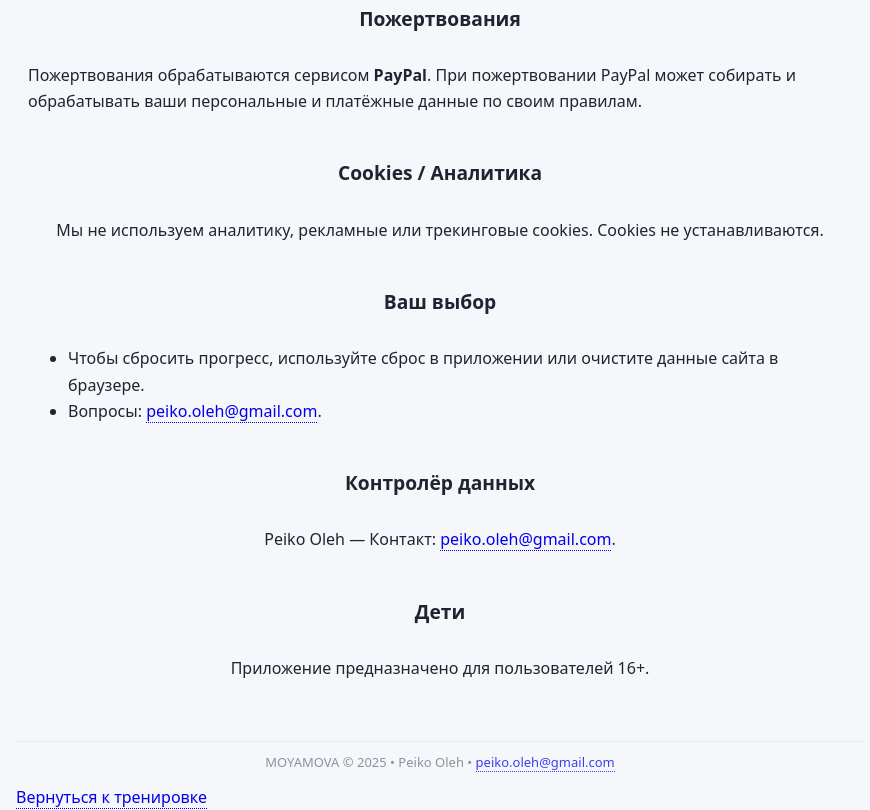
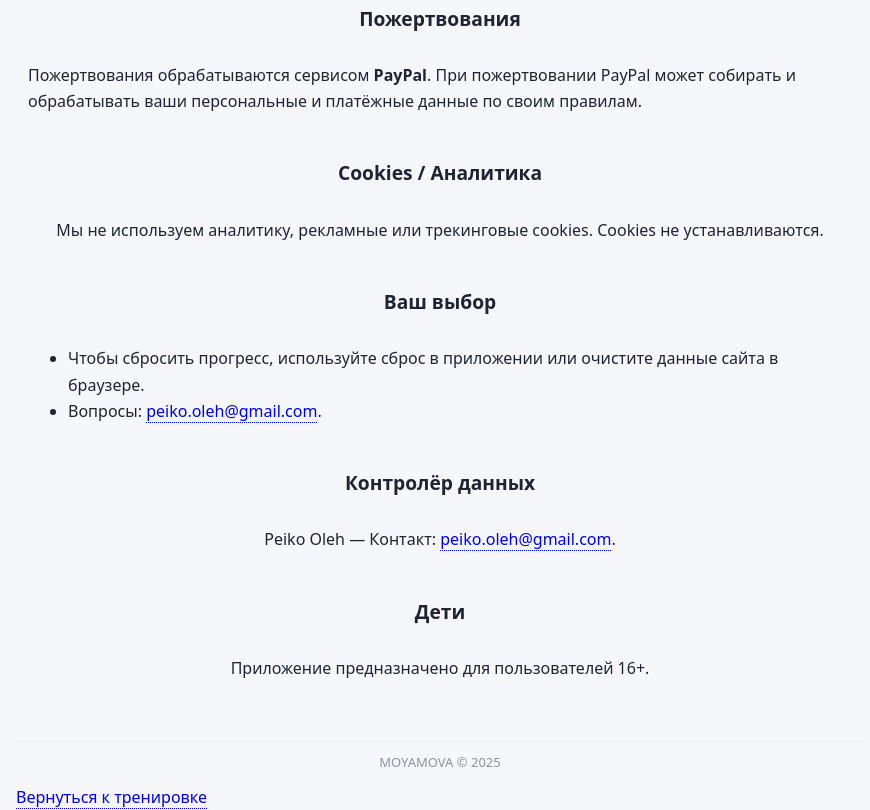
Before and after one commit to lin0ks2/moyamova, a plain HTML site: page privacy.ru.html in a window 1280 px wide. Shown: the part 502-1312 px from the top of the page, without its empty margins (0-870 px from the left). Drawn offline with Linux system fonts and the light colour scheme.

Commit message:
Update privacy.ru.html

```diff
--- a/privacy.ru.html
+++ b/privacy.ru.html
@@ -65,7 +65,7 @@
 <p>Приложение предназначено для пользователей 16+.</p>
 </main>
 
-<footer>MOYAMOVA © 2025 • Peiko Oleh • <a href="mailto:peiko.oleh@gmail.com">peiko.oleh@gmail.com</a></footer>
+<footer> MOYAMOVA © 2025 </footer>
 
 <nav class="legal-return" role="navigation"><a href="./index.html">Вернуться к тренировке</a></nav>
 </body></html>
```
